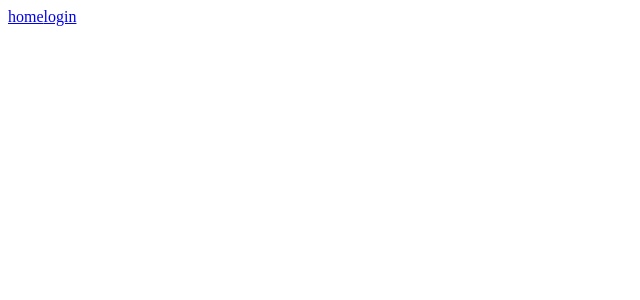
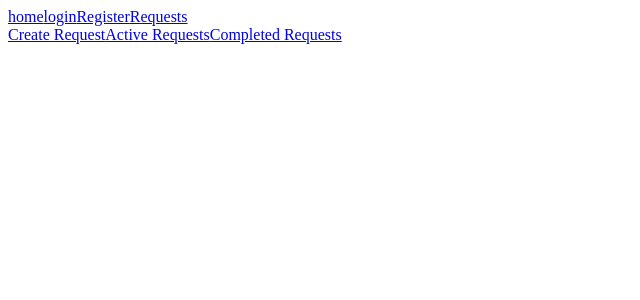
Before and after one commit to alyaalaali/Handyman, a React (Vite) app: page /requests in a window 1280 px wide. Before the commit this address had no page. Shown: the top 300 px of the page, without its empty margins (0-640 px from the left). Built offline with nearby package versions, Linux system fonts and the light colour scheme.

Commit message:
created request and nav links

```diff
--- a/src/App.jsx
+++ b/src/App.jsx
@@ -5,6 +5,10 @@ import Login from "./components/Login"
 import Register from "./components/Register"
 import Navbar from "./components/NavBar"
 import Home from "./components/Home"
+import Request from "./components/userView/Request"
+import RequestForm from "./components/userView/RequestForm"
+import ActiveRequests from "./components/userView/ActiveRequests"
+import CompletedRequests from "./components/userView/CompletedRequests"
 
 const App = () => {
   return (
@@ -15,6 +19,10 @@ const App = () => {
           <Route path="/login" element={<Login />} />
           <Route path="/register" element={<Register />} />
           <Route path="/" element={<Home />} />
+          <Route path="/requests" element={<Request />} />
+          <Route path="/requests/new" element={<RequestForm />} />
+          <Route path="/requests/active" element={<ActiveRequests />} />
+          <Route path="/requests/Completed" element={<CompletedRequests />} />
         </Routes>
       </div>
     </>
--- a/src/components/NavBar.jsx
+++ b/src/components/NavBar.jsx
@@ -5,7 +5,8 @@ const Navbar = () => {
       <nav>
         <Link to="/">home</Link>
         <Link to="/login">login</Link>
-        {/* <Link to="/register">Register</Link> */}
+        <Link to="/register">Register</Link>
+        <Link to="/requests">Requests</Link>
       </nav>
     </>
   )
--- /dev/null
+++ b/src/components/SideBar.jsx
@@ -0,0 +1,15 @@
+import { Link } from "react-router-dom"
+
+const SideBar = () => {
+  return (
+    <>
+      <nav>
+        <Link to="/requests/new">Create Request</Link>
+        <Link to="/requests/active">Active Requests</Link>
+        <Link to="/requests/completed">Completed Requests</Link>
+      </nav>
+    </>
+  )
+}
+
+export default SideBar
--- /dev/null
+++ b/src/components/userView/ActiveRequests.jsx
@@ -0,0 +1,8 @@
+const ActiveRequests = () => {
+  return (
+    <>
+      <p>active requests</p>
+    </>
+  )
+}
+export default ActiveRequests
--- /dev/null
+++ b/src/components/userView/CompletedRequests.jsx
@@ -0,0 +1,8 @@
+const CompletedRequests = () => {
+  return (
+    <>
+      <p>completed requests</p>
+    </>
+  )
+}
+export default CompletedRequests
--- /dev/null
+++ b/src/components/userView/Request.jsx
@@ -0,0 +1,9 @@
+import SideBar from "../SideBar"
+const Request = () => {
+  return (
+    <>
+      <SideBar />
+    </>
+  )
+}
+export default Request
--- /dev/null
+++ b/src/components/userView/RequestForm.jsx
@@ -0,0 +1,8 @@
+const RequestForm = () => {
+  return (
+    <>
+      <p>request form</p>
+    </>
+  )
+}
+export default RequestForm
```
